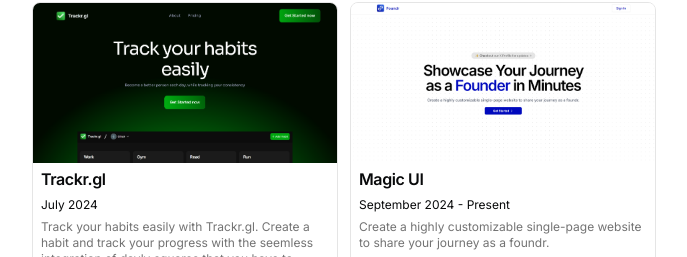
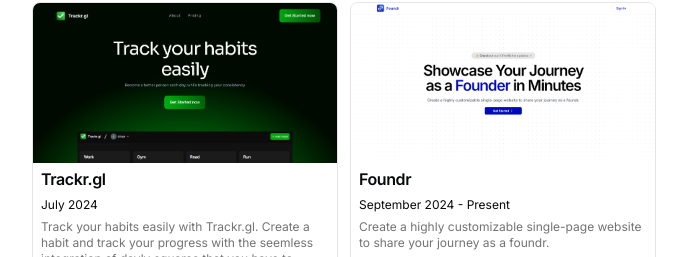
Before and after one commit to codify4/portfolio-2.0, a Next.js app: page / in a window 1280 px wide. Shown: the part 1089-1346 px from the top of the page, without its empty margins (296-983 px from the left). Built offline with nearby package versions, Linux system fonts and the light colour scheme.

Commit message:
changed a project title

```diff
--- a/src/data/resume.tsx
+++ b/src/data/resume.tsx
@@ -125,7 +125,7 @@
         "",
     },
     {
-      title: "Magic UI",
+      title: "Foundr",
       href: "https://foundr.vercel.app/",
       dates: "September 2024 - Present",
       active: true,
```
